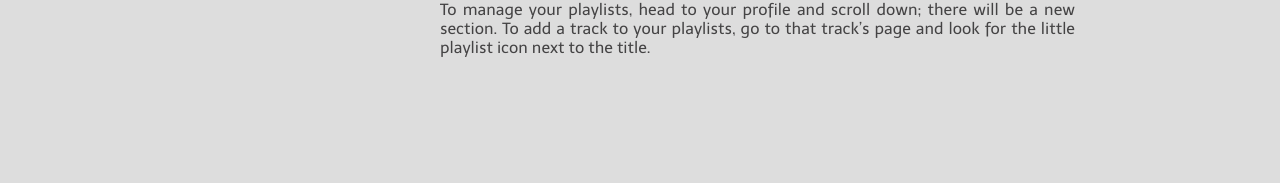
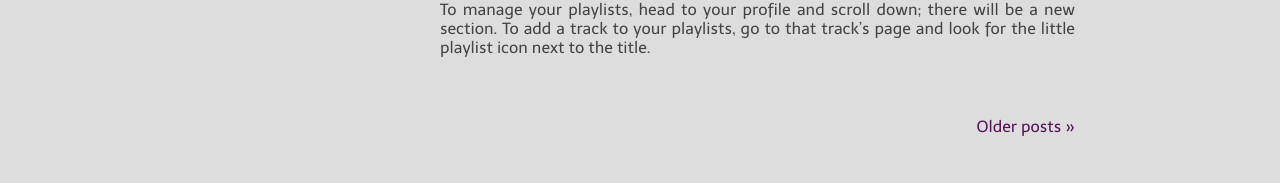
Before and after one commit to eqbeats/blog.eqbeats.org, a Jekyll site: the page built from index.html, in a window 1280 px wide. Shown: the part 2309-2492 px from the top of the page. Built offline with Jekyll 4.4.1, drawn with Linux system fonts in a browser that asks for light colours; the list of posts is cut into pages by our own code; comment, search, counter and statistics services are not loaded; before the commit the page ends 2426 px from its top, so only the background shows below that.

Commit message:
add pagination

```diff
--- a/_config.yml
+++ b/_config.yml
@@ -1 +1,2 @@
 permalink: /:categories/:title/
+paginate: 6
--- a/index.html
+++ b/index.html
@@ -3,9 +3,24 @@
 title: Tales from EqBeats
 ---
 
-{% for post in site.posts limit:6 %}
+{% for post in paginator.posts %}
 <div class="post">
     {% include post_header.html %}
     <div class="postbody">{{ post.content }}</div>
 </div>
 {% endfor %}
+
+<div id="prevnext">
+    {% if paginator.previous_page %}
+        {% if paginator.previous_page != 1 %}
+        <div class="prev"><a href="/page{{paginator.previous_page}}">&laquo; Newer posts</a></div>
+        {% else %}
+        <div class="prev"><a href="/">&laquo; Newer posts</a></div>
+        {% endif %}
+    {% endif %}
+    {% if paginator.next_page %}
+    <div class="next"><a href="/page{{paginator.next_page}}">Older posts &raquo;</a></div>
+    {% endif %}
+
+    <div class="clear"></div>
+</div>
--- a/style.css
+++ b/style.css
@@ -59,3 +59,8 @@
 blockquote { margin: 10px 0; padding: 2px 20px; font-family: "EB Garamond", serif; background: rgba(0,0,0,0.2); color: #222; }
 
 pre { padding: 6px 20px; color: #aaa; background: #212; overflow: auto; }
+
+#prevnext { margin-bottom: 50px; }
+#prevnext .prev { float: left; }
+#prevnext .next { text-align: right; }
+.clear { clear: both; }
```
